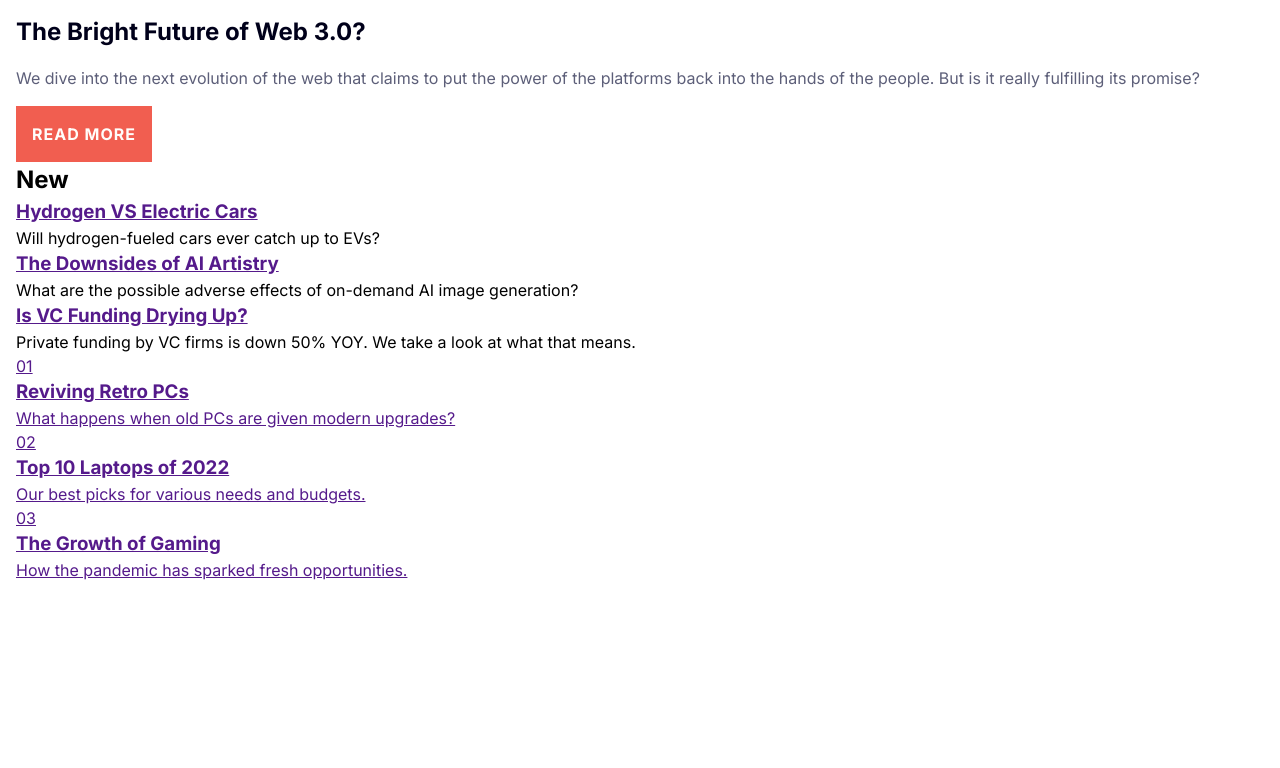
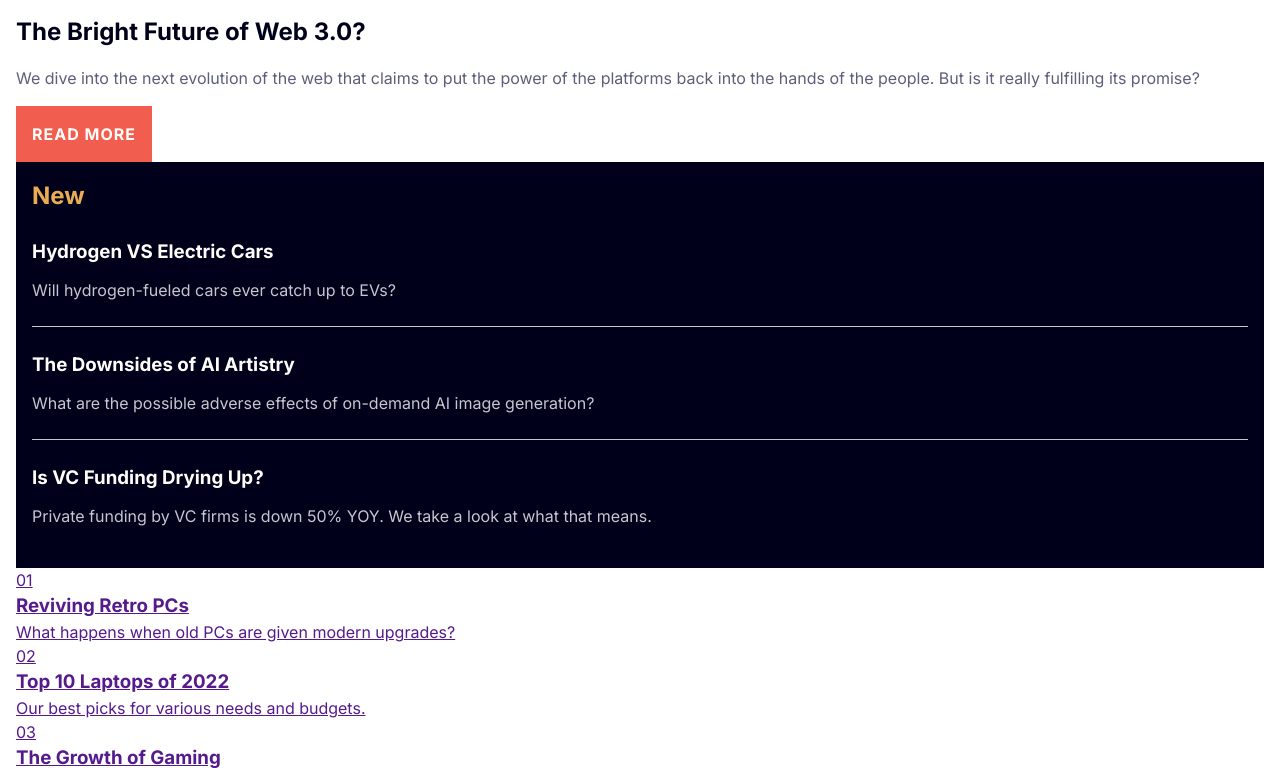
Before and after one commit to naiiiden/frontend-mentor-news-homepage, a plain HTML site: page index.html in a window 1280 px wide. Shown: the part 690-1458 px from the top of the page. Before the commit the page ends 1288 px from the top, so only its background shows below. Drawn offline with Linux system fonts and the light colour scheme.

Commit message:
.new-articles styled

```diff
--- a/_main.scss
+++ b/_main.scss
@@ -32,6 +32,37 @@ main {
             font-weight: 700;
         }
     }
+
+    .new-articles {
+        background: $very-dark-blue;
+        padding: 1rem;
+
+        h2 {
+            color: $soft-orange;
+        }
+
+        article {
+            display: grid;
+            padding: 1.5rem 0;
+            gap: .75rem;
+
+            a {
+                text-decoration: none;
+            }
+
+            h3 {
+                color: $off-white;
+            }
+
+            p {
+                color: $grayish-blue;
+            }
+
+            &:not(:last-child) {
+                border-bottom: 1px solid $grayish-blue;
+            }
+        }
+    }
 }
 
 @media screen and (min-width: 1024px) {
```
Also changed, not shown: style.css, 1 other file.
